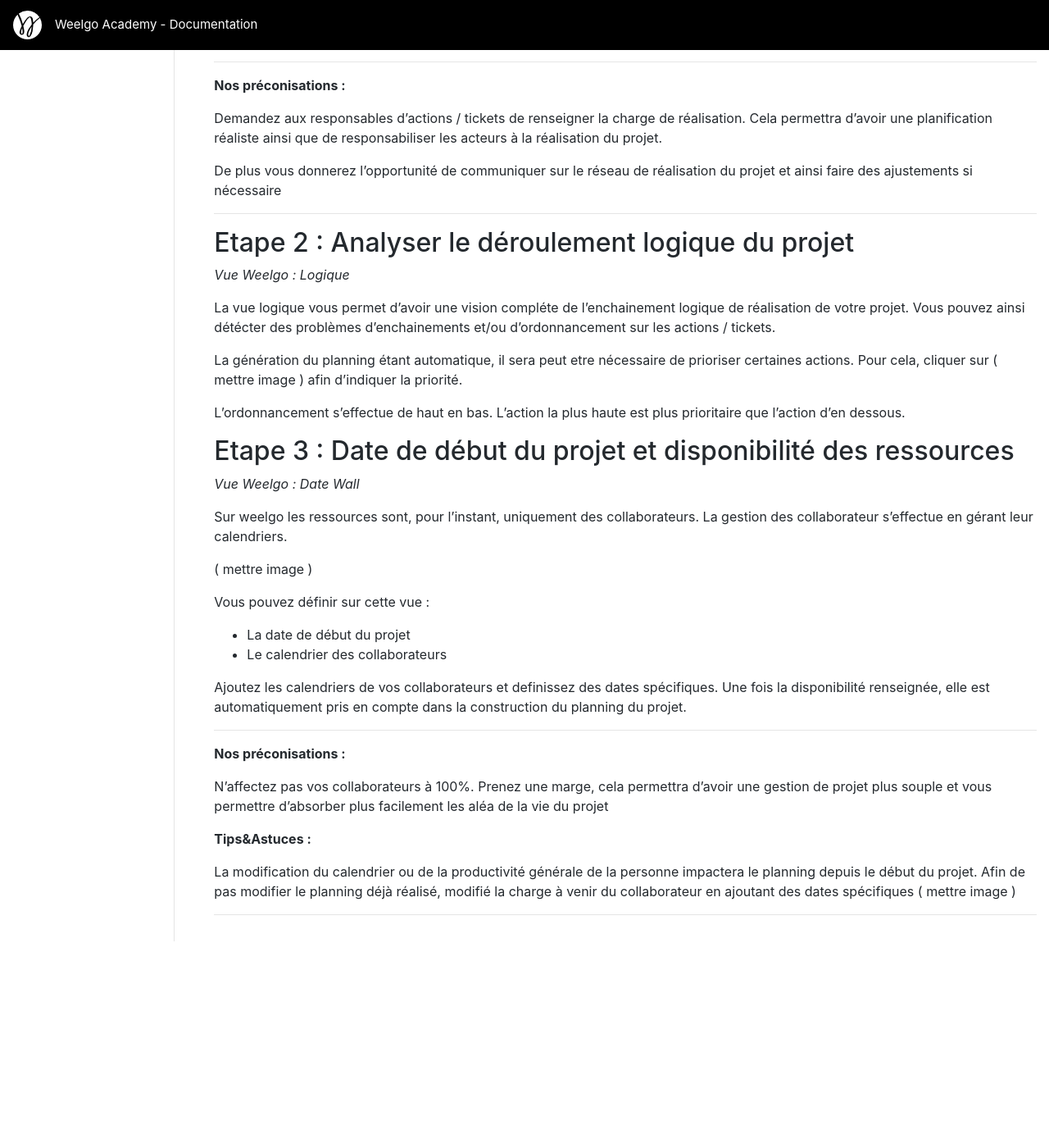
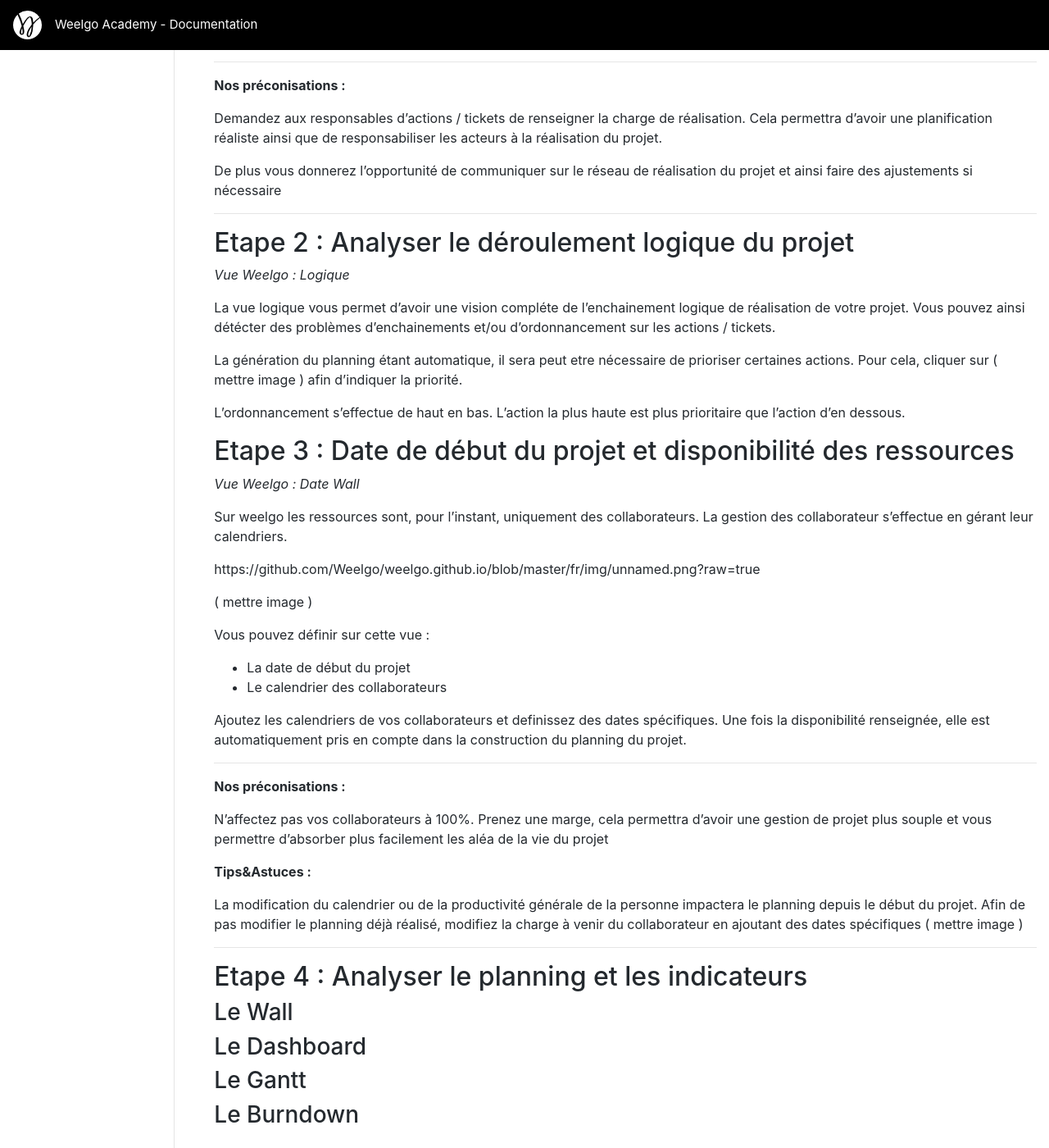
Before and after one commit to Weelgo/weelgo.github.io, a Jekyll site: the page built from fr/tutoriels/creationReseau.md, in a window 1280 px wide and 1400 px high, scrolled down 4145 px. Shown: the whole window at 82% size. Built offline with Jekyll 4.4.1, drawn with Linux system fonts in a browser that asks for light colours; before the commit the page ends 5293 px from its top, so only the background shows below that.

Commit message:
Update creationReseau.md

```diff
--- a/fr/tutoriels/creationReseau.md
+++ b/fr/tutoriels/creationReseau.md
@@ -198,6 +198,8 @@ L'ordonnancement s'effectue de haut en bas. L'action la plus haute est plus prio
 
 Sur weelgo les ressources sont, pour l'instant, uniquement des collaborateurs. La gestion des collaborateur s'effectue en gérant leur calendriers.
 
+https://github.com/Weelgo/weelgo.github.io/blob/master/fr/img/unnamed.png?raw=true
+
 ( mettre image )
 
 Vous pouvez définir sur cette vue :
@@ -207,13 +209,22 @@ Vous pouvez définir sur cette vue :
 Ajoutez les calendriers de vos collaborateurs et definissez des dates spécifiques. Une fois la disponibilité renseignée, elle est automatiquement pris en compte dans la construction du planning du projet.
 
 
-
 ---
 **Nos préconisations :**
 
 > N'affectez pas vos collaborateurs à 100%. Prenez une marge, cela permettra d'avoir une gestion de projet plus souple et vous permettre d'absorber plus facilement les aléa de la vie du projet
 
 **Tips&Astuces :**
-> La modification du calendrier ou de la productivité générale de la personne impactera le planning depuis le début du projet. Afin de pas modifier le planning déjà réalisé, modifié la charge à venir du collaborateur en ajoutant des dates spécifiques ( mettre image )
+> La modification du calendrier ou de la productivité générale de la personne impactera le planning depuis le début du projet. Afin de pas modifier le planning déjà réalisé, modifiez la charge à venir du collaborateur en ajoutant des dates spécifiques ( mettre image )
 
 ---
+
+## Etape 4 : Analyser le planning et les indicateurs
+
+### Le Wall
+
+### Le Dashboard
+
+### Le Gantt
+
+### Le Burndown
```
